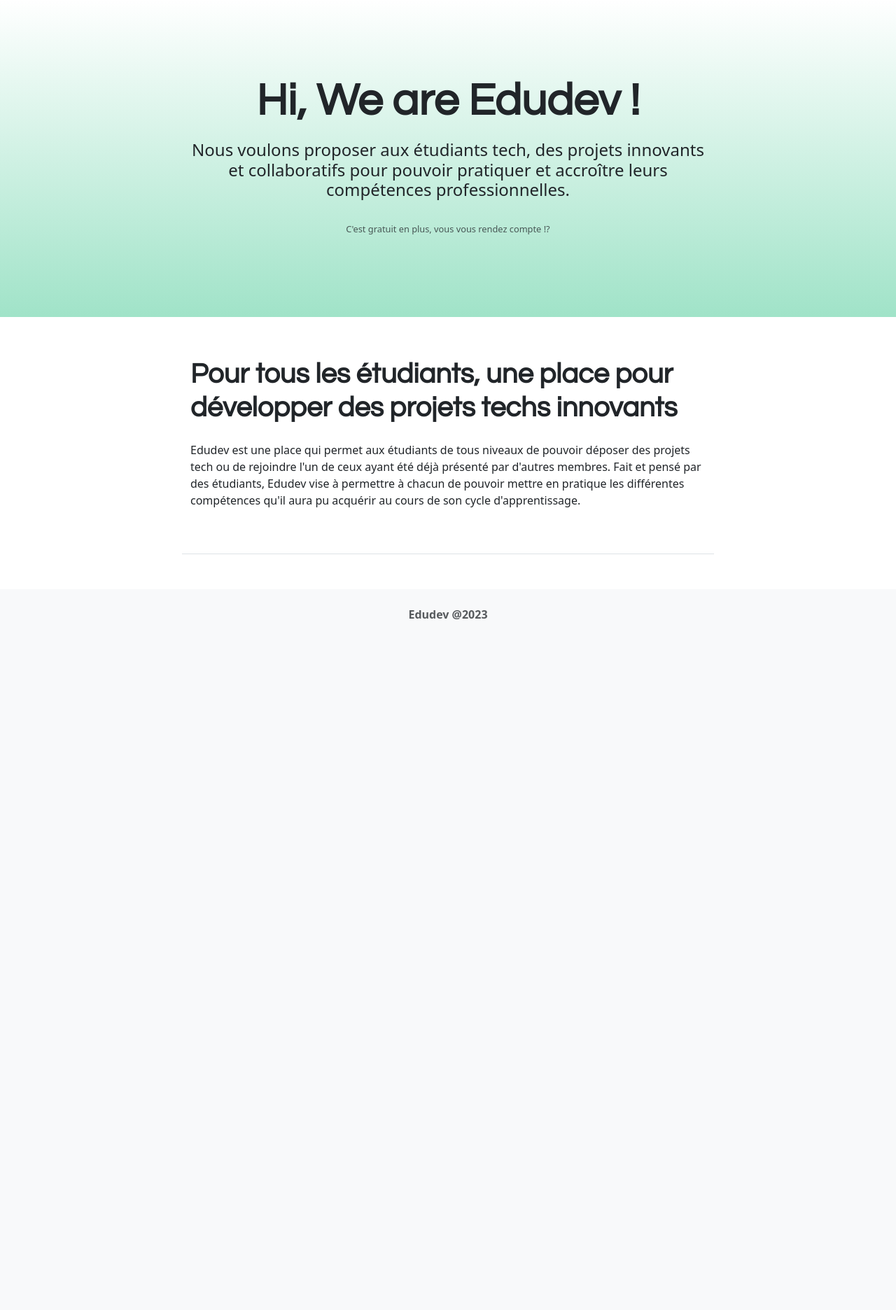
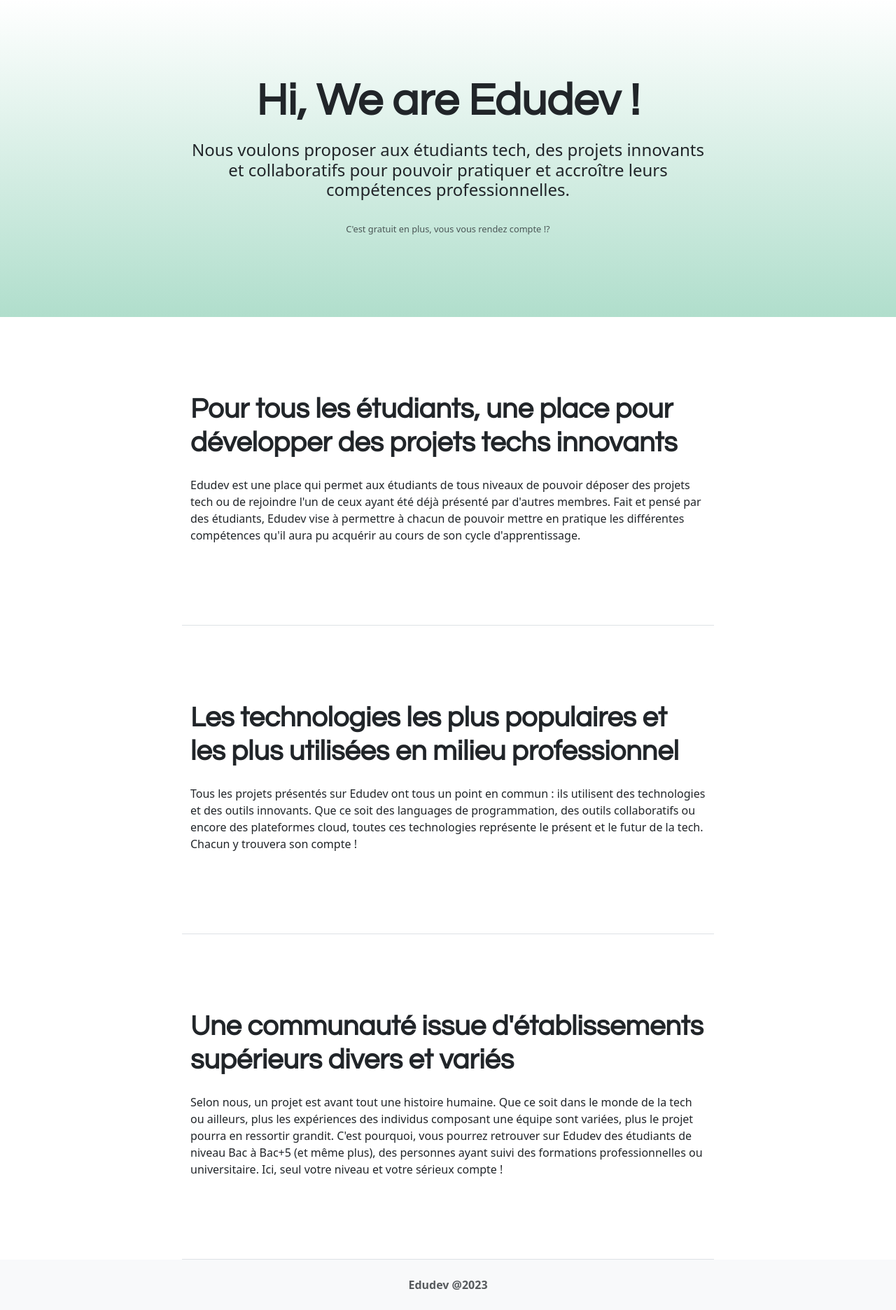
Before and after one commit to dylanejosse/edudev, a PHP site: template templates/home/aboutUs.html.twig in a window 1280 px wide. Shown: the part 57-1929 px from the top of the page at 70% size. Before the commit the page ends 942 px from the top, so only its background shows below. Run offline with PHP 8.4, Linux system fonts and the light colour scheme; the template is opened without the code that fills it, so the values that code supplies are empty; some libraries are stand-ins or nearby versions.

Commit message:
About Us Page : Creation Section 2 & 3

```diff
--- a/public/css/style.css
+++ b/public/css/style.css
@@ -125,5 +125,15 @@ h2
 {
     padding-top: 100px;
     padding-bottom: 100px;
-    background: linear-gradient(#fff, #a0e3c8);
+    background: linear-gradient(#fff, #b0decc);
 }
+
+.section-about-us
+{
+    padding-top: 100px;
+}
+
+.about-us-content
+{
+    padding-bottom: 100px;
+}
--- a/templates/home/aboutUs.html.twig
+++ b/templates/home/aboutUs.html.twig
@@ -3,7 +3,8 @@
 {% block title %}À propos de nous{% endblock %}
 
 {% block stylesheets %}
-
+<!-- AboutUs's CSS -->
+<link rel="stylesheet" href="css/aboutUs.css">
 {% endblock %}
 
 {% block body %}
@@ -33,17 +34,57 @@
 
 </section>
 
-<section class="tech-section">
+<section class="section-about-us">
 
     <div class="container">
 
         <div class="row">
 
-            <div class="col-10 col-md-8 d-flex flex-wrap justify-content-center align-items-center mx-auto border-bottom pb-5">
+            <div class="about-us-content col-10 col-md-8 d-flex flex-wrap justify-content-center align-items-center mx-auto border-bottom">
 
             <h3 class="title-section mt-2 mb-4">Pour tous les étudiants, une place pour développer des projets techs innovants</h3>
 
             <p>Edudev est une place qui permet aux étudiants de tous niveaux de pouvoir déposer des projets tech ou de rejoindre l'un de ceux ayant été déjà présenté par d'autres membres. Fait et pensé par des étudiants, Edudev vise à permettre à chacun de pouvoir mettre en pratique les différentes compétences qu'il aura pu acquérir au cours de son cycle d'apprentissage.</p>
+
+            </div>
+
+        </div>
+
+    </div>
+
+</section>
+
+<section class="section-about-us">
+
+    <div class="container">
+
+        <div class="row">
+
+            <div class="about-us-content col-10 col-md-8 d-flex flex-wrap justify-content-center align-items-center mx-auto border-bottom">
+
+            <h3 class="title-section mt-2 mb-4">Les technologies les plus populaires et les plus utilisées en milieu professionnel</h3>
+
+            <p>Tous les projets présentés sur Edudev ont tous un point en commun : ils utilisent des technologies et des outils innovants. Que ce soit des languages de programmation, des outils collaboratifs ou encore des plateformes cloud, toutes ces technologies représente le présent et le futur de la tech. Chacun y trouvera son compte !</p>
+
+            </div>
+
+        </div>
+
+    </div>
+
+</section>
+
+<section class="section-about-us">
+
+    <div class="container">
+
+        <div class="row">
+
+            <div class="about-us-content col-10 col-md-8 d-flex flex-wrap justify-content-center align-items-center mx-auto border-bottom">
+
+            <h3 class="title-section mt-2 mb-4">Une communauté issue d'établissements supérieurs divers et variés</h3>
+
+            <p>Selon nous, un projet est avant tout une histoire humaine. Que ce soit dans le monde de la tech ou ailleurs, plus les expériences des individus composant une équipe sont variées, plus le projet pourra en ressortir grandit. C'est pourquoi, vous pourrez retrouver sur Edudev des étudiants de niveau Bac à Bac+5 (et même plus), des personnes ayant suivi des formations professionnelles ou universitaire. Ici, seul votre niveau et votre sérieux compte !</p>
 
             </div>
 
```
